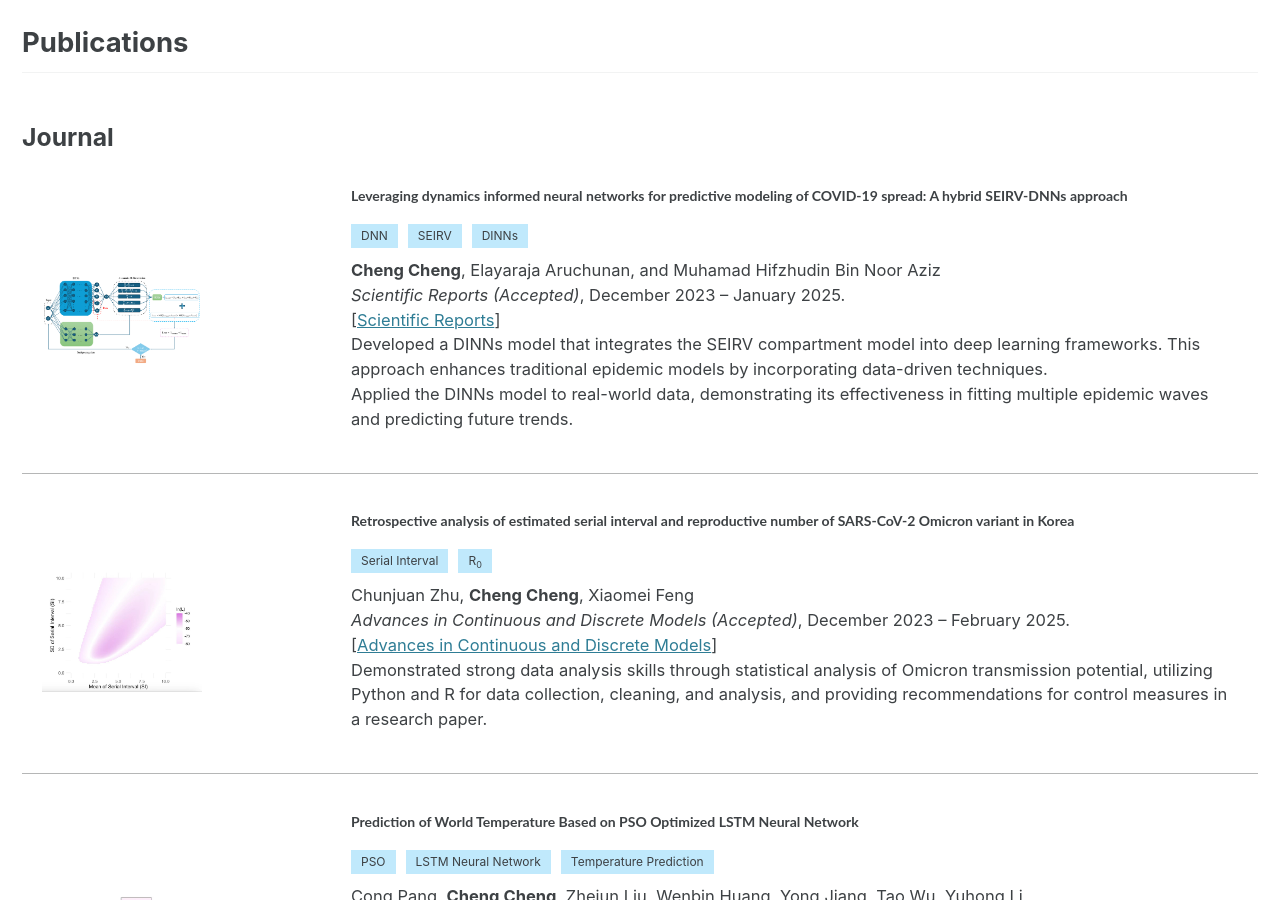
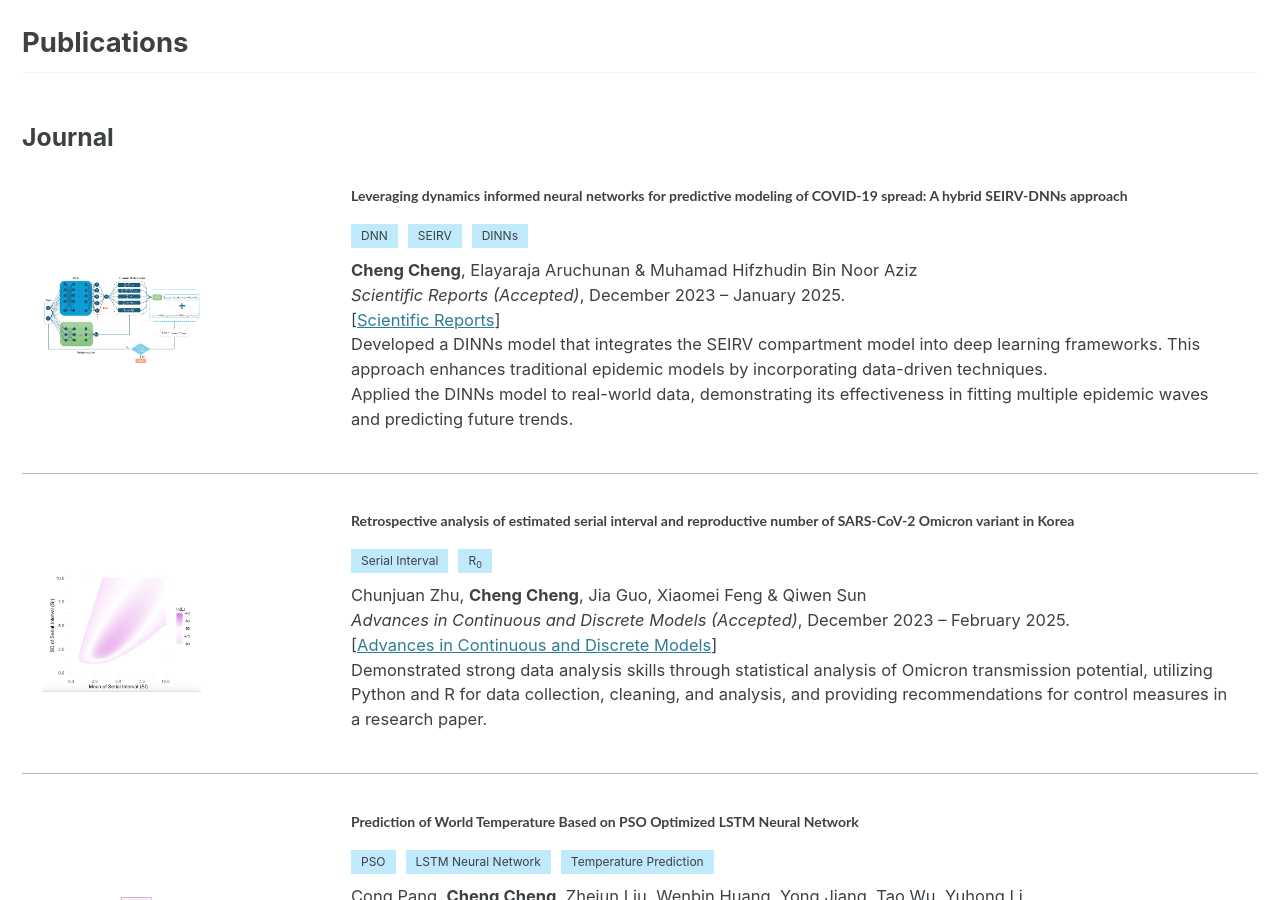
Before and after one commit to yinpeiqiang/y, a Jekyll site: the page built from _pages/research.md, in a window 1280 px wide and 900 px high, scrolled down 411 px. Built offline with Jekyll 4.4.1, drawn with Linux system fonts in a browser that asks for light colours; cached includes are drawn as plain includes.

Commit message:
Update research.md

```diff
--- a/_pages/research.md
+++ b/_pages/research.md
@@ -35,7 +35,7 @@ I am deeply interested in Computational epidemiology. I believe that machine lea
             <span class="skill">SEIRV</span>
             <span class="skill">DINNs</span>
           </div>
-          <strong>Cheng Cheng</strong>, Elayaraja Aruchunan, and Muhamad Hifzhudin Bin Noor Aziz
+          <strong>Cheng Cheng</strong>, Elayaraja Aruchunan & Muhamad Hifzhudin Bin Noor Aziz
           <br>
           <em>Scientific Reports (Accepted)</em>, December 2023 – January 2025.
           <br>
@@ -68,7 +68,7 @@ I am deeply interested in Computational epidemiology. I believe that machine lea
             <span class="skill">Serial Interval</span>
             <span class="skill">R<sub>0</sub></span>
           </div>
-          Chunjuan Zhu, <strong>Cheng Cheng</strong>, Xiaomei Feng
+          Chunjuan Zhu, <strong>Cheng Cheng</strong>, Jia Guo, Xiaomei Feng & Qiwen Sun
           <br>
           <em>Advances in Continuous and Discrete Models (Accepted)</em>, December 2023 – February 2025.
           <br>
```
